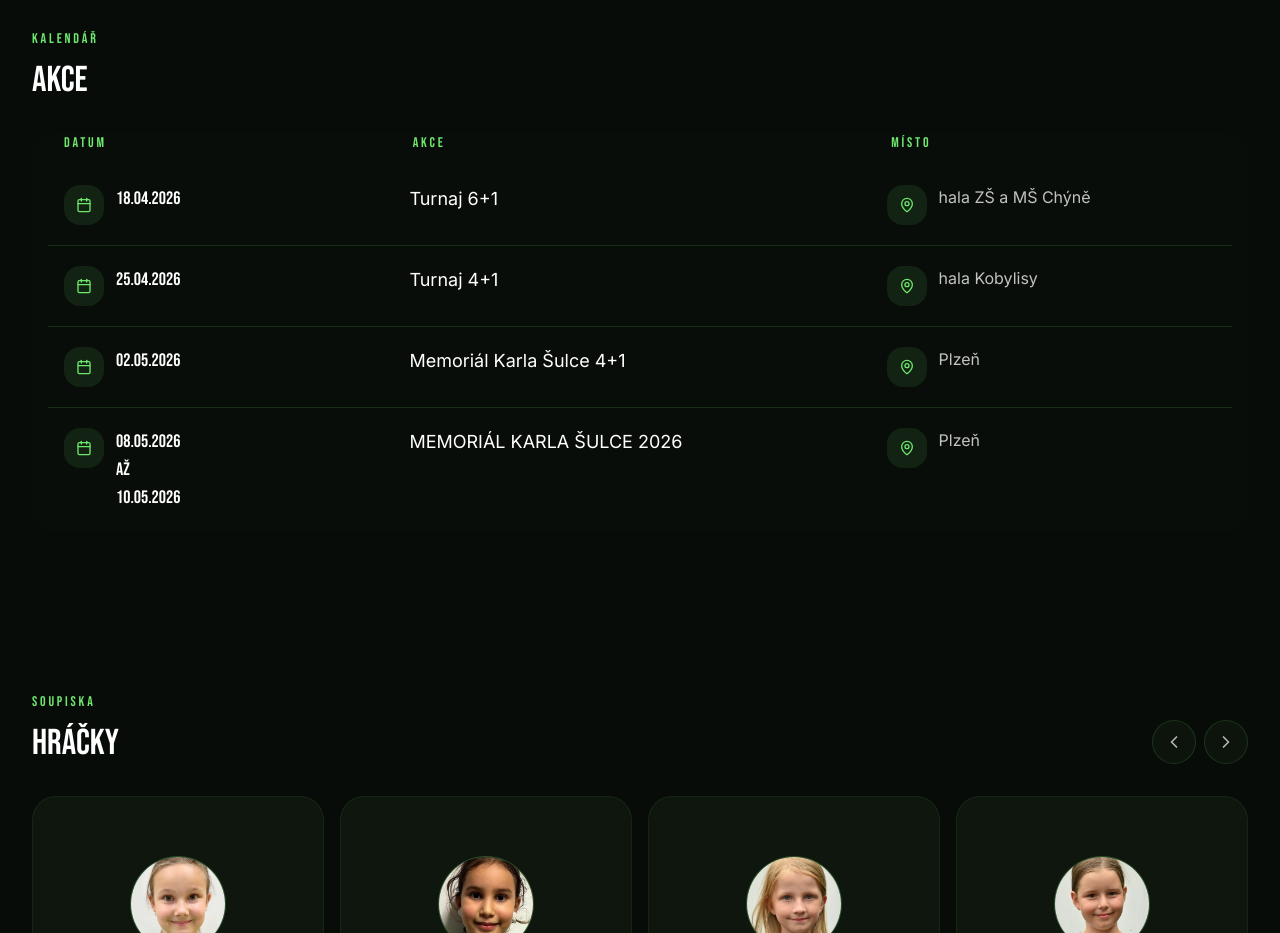
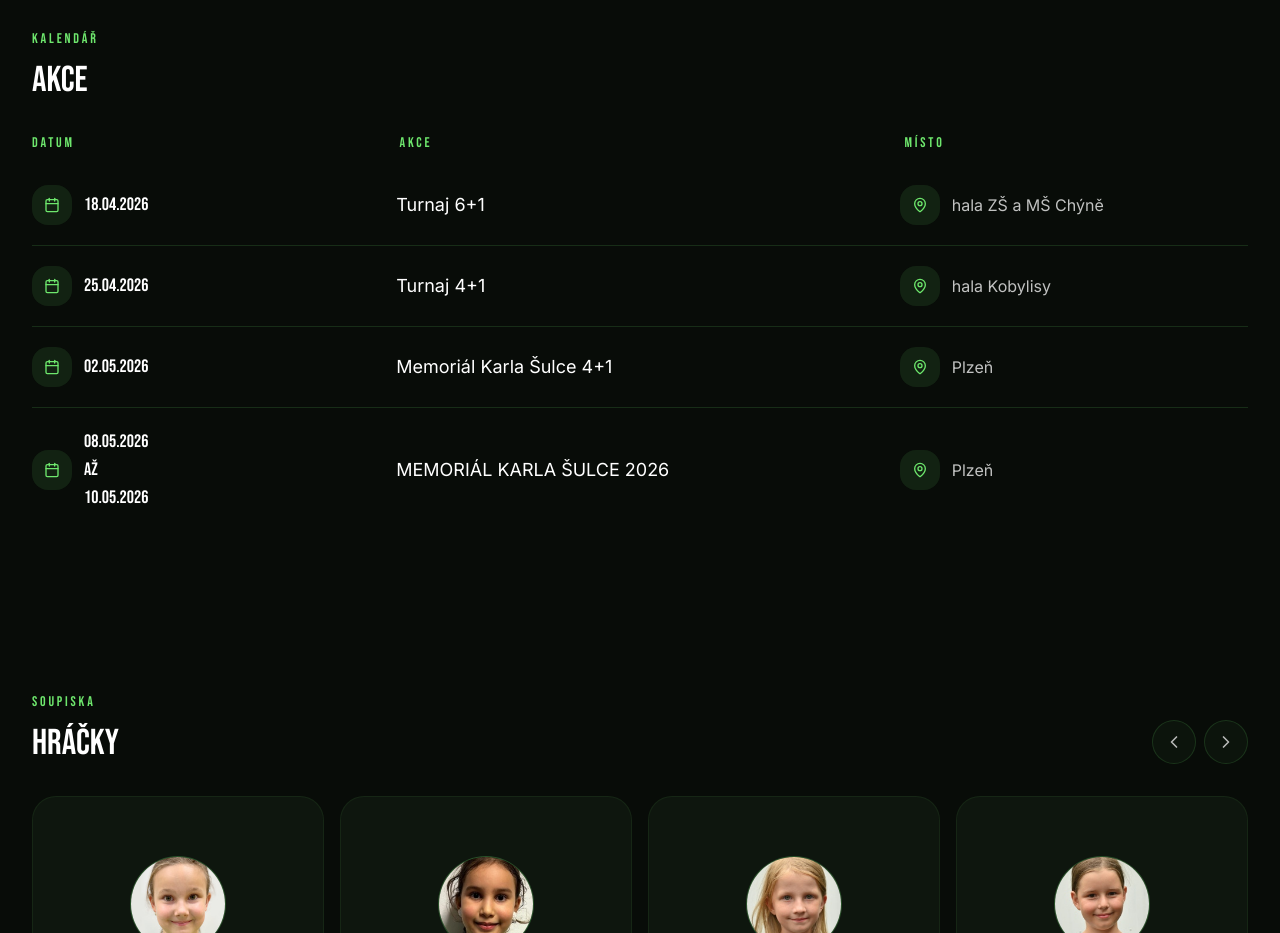
Before and after one commit to jakub245/hchaje-web, a React (Vite) app: page /druzstva/mini-zakyne in a window 1280 px wide. Shown: the part 1940-2873 px from the top of the page. Built offline with nearby package versions, Linux system fonts and the light colour scheme.

Commit message:
Update DruzstvoDetail.tsx

```diff
--- a/src/app/pages/DruzstvoDetail.tsx
+++ b/src/app/pages/DruzstvoDetail.tsx
@@ -327,8 +327,8 @@ export default function DruzstvoDetail() {
           <h2 className="text-3xl lg:text-4xl text-white uppercase mb-8" style={{ fontFamily: bebas }}>Akce</h2>
 
           {displayedEvents.length ? (
-            <div className="rounded-3xl bg-[#0a110a]/40 px-2 sm:px-4">
-              <div className="hidden md:grid grid-cols-[1fr_1.4fr_1fr] gap-6 px-4 pb-3 text-[#6EE76D] text-sm uppercase tracking-[0.2em]" style={{ fontFamily: bebas }}>
+            <div className="px-0">
+              <div className="hidden md:grid grid-cols-[1fr_1.4fr_1fr] gap-6 pb-3 text-[#6EE76D] text-sm uppercase tracking-[0.2em]" style={{ fontFamily: bebas }}>
                 <div>Datum</div>
                 <div>Akce</div>
                 <div>Místo</div>
@@ -336,8 +336,8 @@ export default function DruzstvoDetail() {
 
               <div>
                 {displayedEvents.map((event, i) => (
-                  <div key={i} className={`grid gap-4 md:grid-cols-[1fr_1.4fr_1fr] px-4 py-5 ${i !== 0 ? "border-t border-[#6EE76D]/15" : ""}`}>
-                    <div className="flex items-start gap-3">
+                  <div key={i} className={`grid gap-4 md:grid-cols-[1fr_1.4fr_1fr] py-5 ${i !== 0 ? "border-t border-[#6EE76D]/15" : ""}`}>
+                    <div className="flex items-center gap-3">
                       <div className="w-10 h-10 rounded-2xl bg-[#6EE76D]/10 flex items-center justify-center flex-shrink-0">
                         <Calendar className="w-4 h-4 text-[#6EE76D]" />
                       </div>
@@ -347,12 +347,14 @@ export default function DruzstvoDetail() {
                       </div>
                     </div>
 
-                    <div>
-                      <div className="text-[11px] uppercase tracking-[0.2em] text-[#6EE76D] md:hidden mb-1" style={{ fontFamily: bebas }}>Akce</div>
-                      <div className="text-white text-base sm:text-lg whitespace-pre-line" style={{ fontFamily: inter }}>{event.title}</div>
+                    <div className="flex items-center">
+                      <div>
+                        <div className="text-[11px] uppercase tracking-[0.2em] text-[#6EE76D] md:hidden mb-1" style={{ fontFamily: bebas }}>Akce</div>
+                        <div className="text-white text-base sm:text-lg whitespace-pre-line" style={{ fontFamily: inter }}>{event.title}</div>
+                      </div>
                     </div>
 
-                    <div className="flex items-start gap-3">
+                    <div className="flex items-center gap-3">
                       <div className="w-10 h-10 rounded-2xl bg-[#6EE76D]/10 flex items-center justify-center flex-shrink-0">
                         <MapPin className="w-4 h-4 text-[#6EE76D]" />
                       </div>
```
